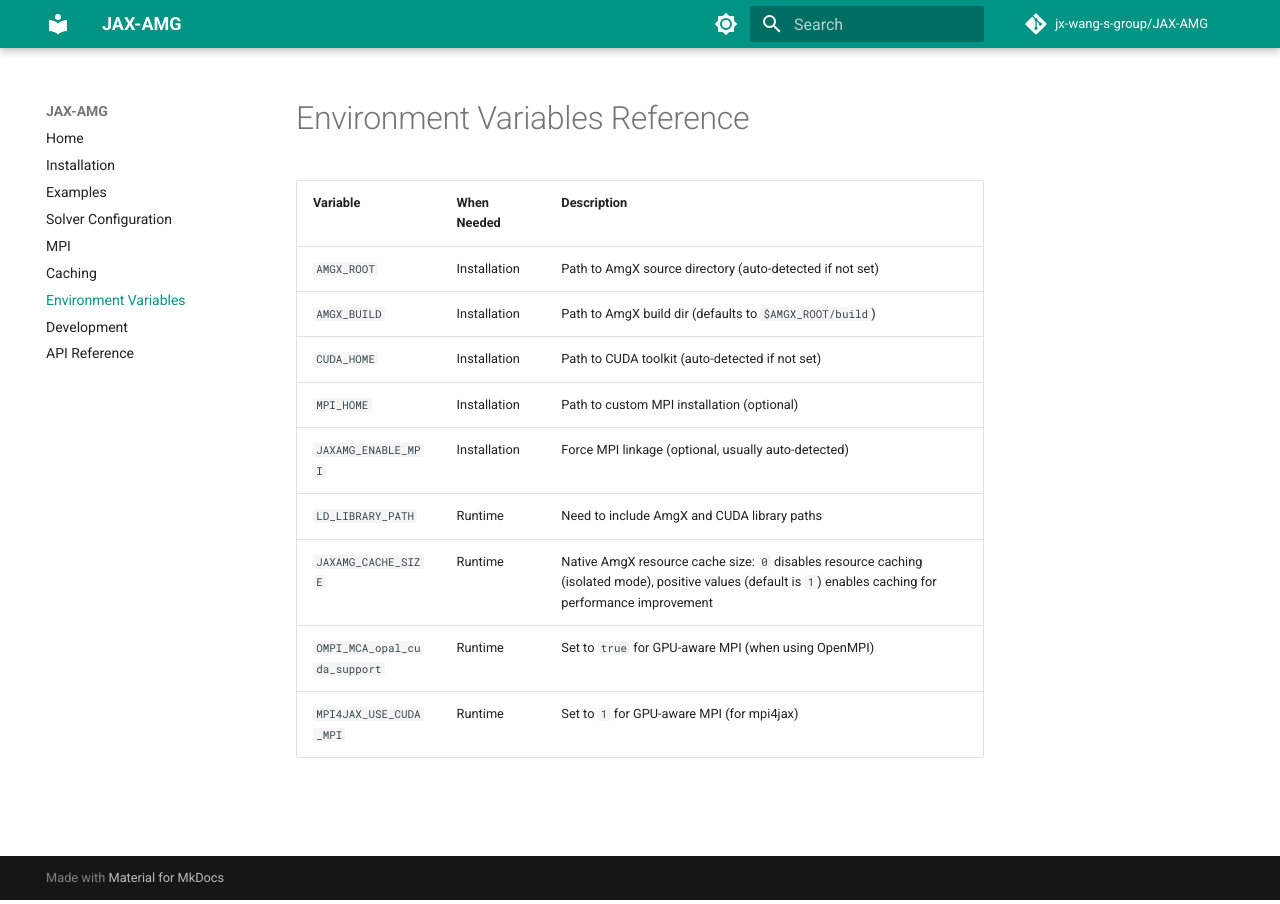
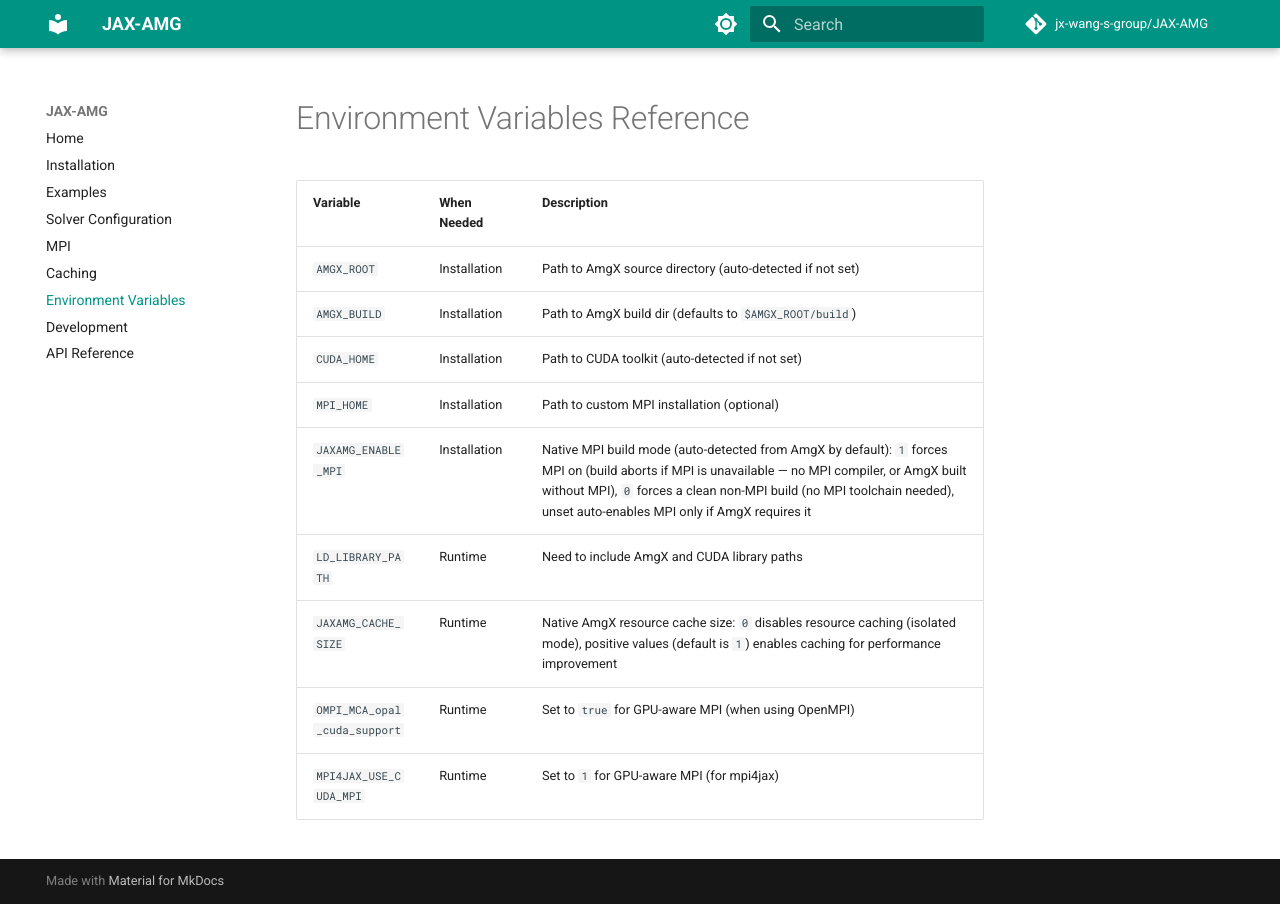
Before and after one commit to jx-wang-s-group/JAX-AMG, an MkDocs documentation site: the page built from docs/environ.md, in a window 1280 px wide. Built offline with MkDocs 1.6.1 and Material for MkDocs 9.7.7, drawn with Linux system fonts in a browser that asks for light colours; comment, search, counter and statistics services are not loaded.

Commit message:
Update JAXAMG_ENABLE_MPI description for clarity on build modes

```diff
--- a/docs/environ.md
+++ b/docs/environ.md
@@ -7,7 +7,7 @@
 | `AMGX_BUILD` | Installation | Path to AmgX build dir (defaults to `$AMGX_ROOT/build`) |
 | `CUDA_HOME` | Installation | Path to CUDA toolkit (auto-detected if not set) |
 | `MPI_HOME` | Installation | Path to custom MPI installation (optional) |
-| `JAXAMG_ENABLE_MPI` | Installation | Force MPI linkage (optional, usually auto-detected) |
+| `JAXAMG_ENABLE_MPI` | Installation | Native MPI build mode (auto-detected from AmgX by default): `1` forces MPI on (build aborts if MPI is unavailable — no MPI compiler, or AmgX built without MPI), `0` forces a clean non-MPI build (no MPI toolchain needed), unset auto-enables MPI only if AmgX requires it |
 | `LD_LIBRARY_PATH` | Runtime | Need to include AmgX and CUDA library paths |
 | `JAXAMG_CACHE_SIZE` | Runtime | Native AmgX resource cache size: `0` disables resource caching (isolated mode), positive values (default is `1`) enables caching for performance improvement |
 | `OMPI_MCA_opal_cuda_support` | Runtime | Set to `true` for GPU-aware MPI (when using OpenMPI) |
```
